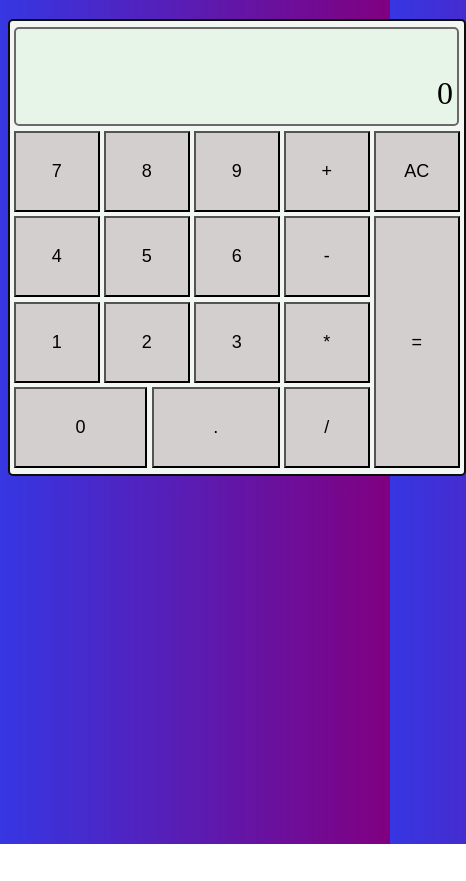
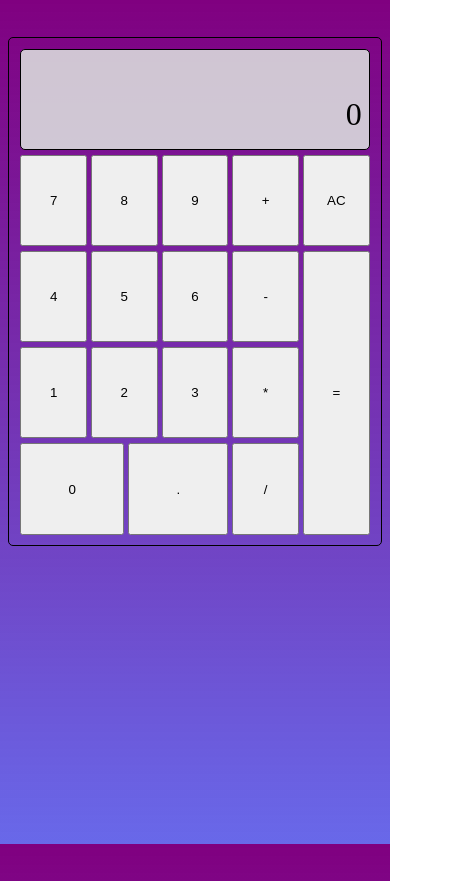
Before and after one commit to tzvi2/calculator, a plain HTML site: page index.html in a window 390 px wide. Shown: the whole page, 466 px wide, since content can reach past the window. Before the commit the page ends 844 px from the top, so only its background shows below. Drawn offline with nearby package versions, Linux system fonts and the light colour scheme.

Commit message:
responsive

```diff
--- a/styles.css
+++ b/styles.css
@@ -1,52 +1,40 @@
-* {
-    font-size: large;
+html {
+    height: 100%;
 }
 
 body {
-    background: linear-gradient(to right, rgb(4, 4, 219, 0.8), purple);
-}
-
-input {
-    background: rgb(211, 207, 207);
-}
-
-input:hover {
-    background: rgb(224, 222, 222);
-}
-
-input:active {
-    background: rgb(241, 240, 239);
+    background: linear-gradient(to top, rgb(4, 4, 219, 0.6), purple);
+    height: 100%;
+    background-repeat: no-repeat;
+    background-attachment: fixed;
 }
 
 .container {
-    padding: 0.5% 0.5%;
-    width: 450px;
-    height: 450px;
-    border: 2px solid rgb(12, 12, 12);
+    max-width: 700px;
+    height: 60%;
+    display: grid;
+    grid-template-rows: 22% repeat(4, 18%);
+    grid-template-columns: repeat(5, 18%);
+    column-gap: 1%;
+    row-gap: 1%;
+    justify-content: center;
+    border: 1px solid black;
     border-radius: 5px;
-    display: grid;
-    grid-template-rows: 23% repeat(4, 18%);
-    grid-template-columns: repeat(5, 19%);
-    row-gap: 1%;
-    column-gap: 1%;
-    justify-content: center;
-    margin: 5% auto;
-    background: rgb(243, 247, 244);
+    margin: 10% auto;
 }
 
 #display {
-    width: 98%;
     grid-column-start: 1;
     grid-column-end: 6;
-    border: 2px solid rgb(109, 104, 104);
-    border-radius: 5px;
-    justify-self: center;
-    margin-top: 1%;
-    padding-right: 1%;
-    text-align: right;
     display: grid;
     grid-template-rows: 45% 45%;
+    justify-content: end;
     align-items: center;
+    border: 1px solid black;
+    border-radius: 5px;
+    margin-top: 3%;
+    padding-right: 2%;
+    padding-bottom: 1%;
     background: rgba(229, 245, 230, 0.8);
 }
 
@@ -58,20 +46,10 @@ input:active {
     font-size: xx-large;
 }
 
-#equals {
-    grid-column: 5;
-    grid-row-start: 3;
-    grid-row-end: 6;
-}
-
-#divide {
-    grid-column: 4;
-}
-
 .zero_container {
-     grid-column-start: 1;
-     grid-column-end: 4;
-     display: flex;
+    display: flex;
+    grid-column-start: 1;
+    grid-column-end: 4;
 }
 
 #zero {
@@ -83,3 +61,20 @@ input:active {
     flex-grow: 1;
     margin-left: 1%;
 }
+
+#equals {
+    grid-row-start: 3;
+    grid-row-end: 6;
+    grid-column: 5;
+}
+
+@media only screen and (min-width: 590px) {
+    .container {
+        margin: 4% auto;
+        height: 80%;
+    }
+
+    input {
+        font-size: x-large;
+    }
+}
```
